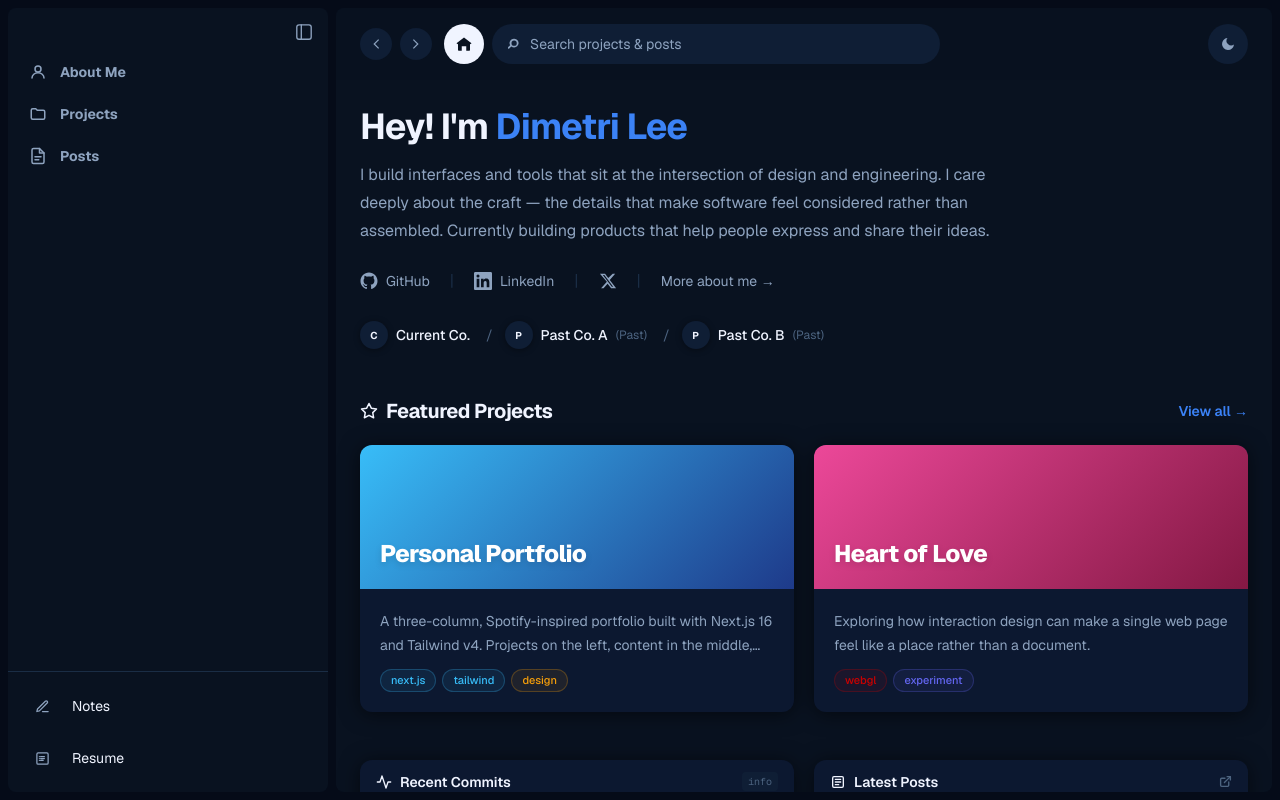
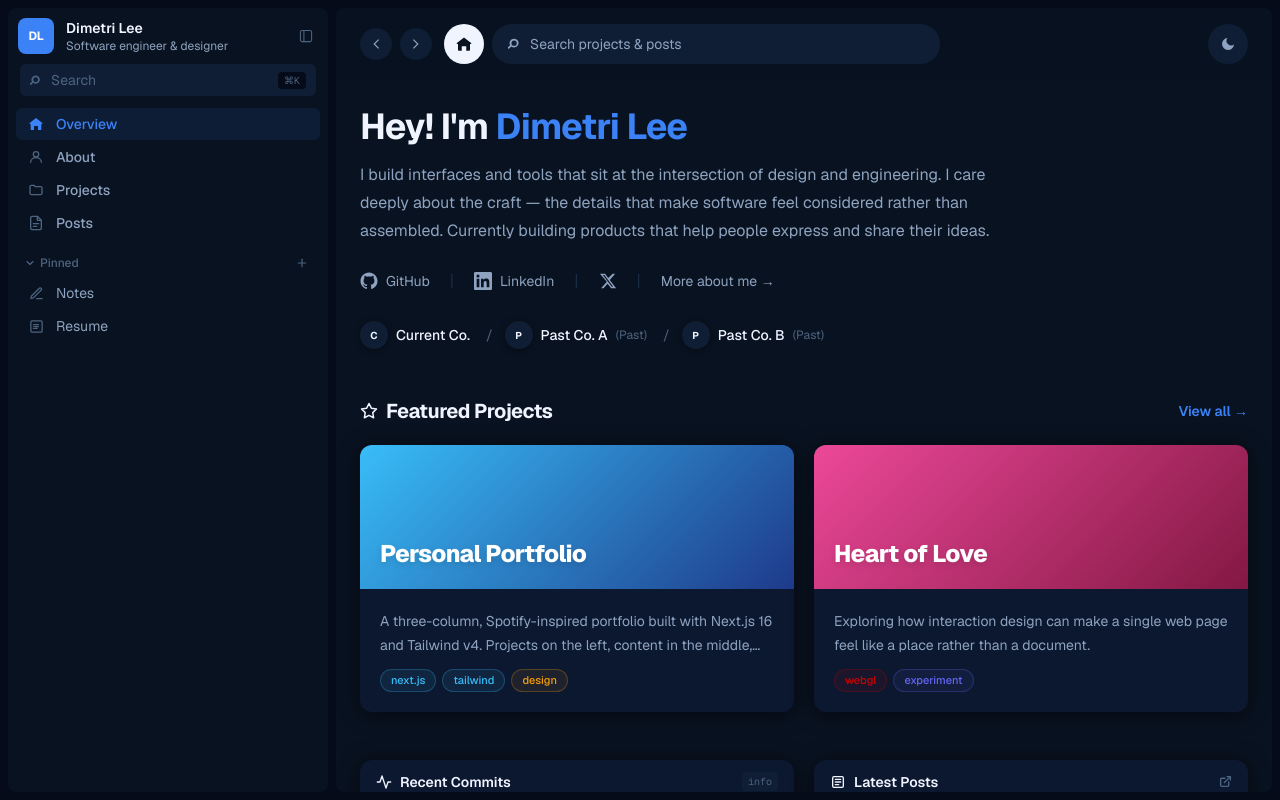
Before and after one commit to Dimmsum/personal-portfolio, a Next.js app: page / in a window 1280 px wide. Built offline with nearby package versions, Linux system fonts and the light colour scheme; no server answers.

Commit message:
Update LeftSidebar component layout and adjust PortfolioShell sidebar width

```diff
--- a/components/shell/LeftSidebar.tsx
+++ b/components/shell/LeftSidebar.tsx
@@ -2,207 +2,214 @@
 
 import Link from "next/link";
 import { usePathname } from "next/navigation";
-import { useMemo } from "react";
-import { posts } from "@/lib/content/posts";
 import { profile } from "@/lib/content/profile";
-import { projects } from "@/lib/content/projects";
-import { CollapseToggle } from "./CollapseToggle";
 
 type Props = {
   collapsed: boolean;
   onToggle: () => void;
 };
 
-// ─── Main component ───────────────────────────────────────────────────────────
+export function LeftSidebar({ collapsed, onToggle }: Props) {
+  const pathname = usePathname();
 
-export function LeftSidebar({ collapsed, onToggle }: Props) {
-  const sortedPosts = useMemo(
-    () => [...posts].sort((a, b) => (a.publishedAt < b.publishedAt ? 1 : -1)).slice(0, 2),
-    []
-  );
+  const navItems = [
+    { href: "/", icon: <HomeIcon />, label: "Overview", exact: true },
+    { href: "/about", icon: <PersonIcon />, label: "About" },
+    { href: "/projects", icon: <FolderIcon />, label: "Projects" },
+    { href: "/posts", icon: <DocumentIcon />, label: "Posts" },
+  ];
+
+  const pinnedItems = [
+    { href: "/notes", icon: <NotesIcon />, label: "Notes" },
+    { href: "/resume", icon: <ResumeIcon />, label: "Resume" },
+  ];
 
   return (
-    <div className={`flex h-full flex-col overflow-hidden rounded-lg bg-[var(--bg-elevated)] ${collapsed ? "cursor-pointer" : ""}`}>
-      {/* Collapse toggle — centered when collapsed, right-aligned when expanded */}
-      <div className={`flex items-center px-2 pt-2 pb-1 ${collapsed ? "justify-center" : "justify-end"}`}>
-        <CollapseToggle side="left" collapsed={collapsed} onToggle={onToggle} />
+    <div className="flex h-full flex-col overflow-hidden rounded-lg bg-[var(--bg-elevated)]">
+
+      {/* ── Header ─────────────────────────────────────────────────────── */}
+      <div className="flex shrink-0 items-center py-2.5">
+        {/* Avatar — always in the icon column, toggles sidebar */}
+        <div className="flex w-10 shrink-0 items-center justify-center ml-2">
+          <button
+            type="button"
+            onClick={onToggle}
+            aria-label={collapsed ? "Expand sidebar" : "Collapse sidebar"}
+            aria-expanded={!collapsed}
+            className="flex h-9 w-9 items-center justify-center rounded-lg bg-[var(--accent)] text-white transition-opacity hover:opacity-80"
+          >
+            <span className="text-xs font-bold tracking-tight">DL</span>
+          </button>
+        </div>
+
+        {/* Name + role */}
+        <div
+          className={`flex min-w-0 flex-1 items-center gap-1.5 overflow-hidden pl-2.5 transition-[opacity] duration-200 ${
+            collapsed ? "opacity-0 pointer-events-none" : "opacity-100"
+          }`}
+        >
+          <div className="min-w-0 flex-1">
+            <div className="truncate text-sm font-semibold text-[var(--text-primary)]">
+              {profile.displayName}
+            </div>
+            <div className="truncate text-xs text-[var(--text-muted)]">{profile.role}</div>
+          </div>
+          <button
+            type="button"
+            onClick={onToggle}
+            aria-label="Collapse sidebar"
+            tabIndex={collapsed ? -1 : 0}
+            className="mr-2 flex h-7 w-7 shrink-0 items-center justify-center rounded-md text-[var(--text-dim)] transition-colors hover:bg-[var(--bg-highlight)] hover:text-[var(--text-muted)]"
+          >
+            <CollapseIcon />
+          </button>
+        </div>
       </div>
 
-      {/* Primary nav — vertically stacked */}
-      <div className={`flex flex-col gap-0.5 pb-1 ${collapsed ? "items-center px-0" : "px-2"}`}>
-        <NavItem
-          icon={<PersonIcon />}
-          label="About Me"
-          href="/about"
-          collapsed={collapsed}
-          preview={
-            <div className="flex flex-col gap-0.5">
-              <div className="font-medium text-[var(--text-muted)]">{profile.displayName ?? profile.name}</div>
-              <div className="text-[var(--text-dim)]">{profile.role}</div>
-              <p className="mt-1 line-clamp-2 text-[var(--text-dim)]">{profile.bio}</p>
-            </div>
-          }
-        />
-        <NavItem
-          icon={<FolderIcon />}
-          label="Projects"
-          href="/projects"
-          collapsed={collapsed}
-          preview={
-            <div className="flex flex-col gap-0.5">
-              {projects.slice(0, 3).map((p) => (
-                <div key={p.slug} className="truncate text-[var(--text-muted)]">{p.name}</div>
-              ))}
-            </div>
-          }
-        />
-        <NavItem
-          icon={<DocumentIcon />}
-          label="Posts"
-          href="/posts"
-          collapsed={collapsed}
-          preview={
-            <div className="flex flex-col gap-1">
-              {sortedPosts.map((p) => (
-                <div key={p.slug} className="flex items-baseline justify-between gap-2">
-                  <span className="truncate text-[var(--text-muted)]">{p.title}</span>
-                  <span className="shrink-0 text-[var(--text-dim)]">{formatDate(p.publishedAt)}</span>
-                </div>
-              ))}
-            </div>
-          }
-        />
+      {/* ── Search ─────────────────────────────────────────────────────── */}
+      <div
+        className={`overflow-hidden transition-[max-height,opacity] duration-200 ${
+          collapsed ? "max-h-0 opacity-0" : "max-h-14 opacity-100"
+        }`}
+      >
+        <div className="px-3 pb-3">
+          <div className="flex h-8 items-center gap-2 rounded-md bg-[var(--bg-highlight)] px-2.5">
+            <SearchIcon />
+            <span className="flex-1 text-sm text-[var(--text-dim)]">Search</span>
+            <kbd className="rounded bg-[var(--bg-base)] px-1.5 py-px text-[10px] text-[var(--text-dim)]">
+              ⌘K
+            </kbd>
+          </div>
+        </div>
       </div>
 
-      {/* Misc section — pinned to bottom */}
-      <div className="mt-auto shrink-0 border-t border-[var(--border-subtle)] py-2 px-2">
-        <MiscItem href="/notes"  icon={<NotesIcon />}  label="Notes"  collapsed={collapsed} />
-        <MiscItem href="/resume" icon={<ResumeIcon />} label="Resume" collapsed={collapsed} />
+      {/* ── Primary nav ────────────────────────────────────────────────── */}
+      <nav className="flex shrink-0 flex-col gap-px">
+        {navItems.map((item) => {
+          const active = item.exact ? pathname === item.href : pathname.startsWith(item.href);
+          return (
+            <Link
+              key={item.href}
+              href={item.href}
+              title={collapsed ? item.label : undefined}
+              className={`mx-2 flex h-8 items-center rounded-md transition-colors ${
+                active
+                  ? "bg-[var(--accent)]/10 text-[var(--accent)]"
+                  : "text-[var(--text-muted)] hover:bg-[var(--bg-highlight)] hover:text-[var(--text-primary)]"
+              }`}
+            >
+              {/* Icon — fixed 40 px column so it never moves */}
+              <span
+                className={`flex w-10 shrink-0 items-center justify-center ${
+                  active ? "text-[var(--accent)]" : "text-[var(--text-dim)]"
+                }`}
+              >
+                {item.icon}
+              </span>
+              {/* Label — slides away when collapsed */}
+              <span
+                className={`overflow-hidden whitespace-nowrap text-sm font-medium transition-[max-width,opacity] duration-200 ${
+                  collapsed ? "max-w-0 opacity-0" : "max-w-[200px] opacity-100 pr-2"
+                }`}
+              >
+                {item.label}
+              </span>
+            </Link>
+          );
+        })}
+      </nav>
+
+      {/* ── Pinned section ─────────────────────────────────────────────── */}
+      <div className="mt-3">
+        {/* Section header — hidden when collapsed */}
+        <div
+          className={`overflow-hidden transition-[max-height,opacity] duration-200 ${
+            collapsed ? "max-h-0 opacity-0" : "max-h-8 opacity-100"
+          }`}
+        >
+          <div className="mb-0.5 flex items-center justify-between px-4 py-0.5">
+            <div className="flex items-center gap-1 text-[var(--text-dim)]">
+              <ChevronDownIcon />
+              <span className="text-xs font-medium">Pinned</span>
+            </div>
+            <button
+              type="button"
+              aria-label="Add pinned item"
+              className="flex h-5 w-5 items-center justify-center rounded text-[var(--text-dim)] transition-colors hover:bg-[var(--bg-highlight)] hover:text-[var(--text-muted)]"
+            >
+              <PlusIcon />
+            </button>
+          </div>
+        </div>
+
+        {/* Pinned items */}
+        <div className="flex flex-col gap-px">
+          {pinnedItems.map((item) => {
+            const active = pathname === item.href;
+            return (
+              <Link
+                key={item.href}
+                href={item.href}
+                title={collapsed ? item.label : undefined}
+                className={`mx-2 flex h-8 items-center rounded-md transition-colors ${
+                  active
+                    ? "bg-[var(--accent)]/10 text-[var(--accent)]"
+                    : "text-[var(--text-muted)] hover:bg-[var(--bg-highlight)] hover:text-[var(--text-primary)]"
+                }`}
+              >
+                <span
+                  className={`flex w-10 shrink-0 items-center justify-center ${
+                    active ? "text-[var(--accent)]" : "text-[var(--text-dim)]"
+                  }`}
+                >
+                  {item.icon}
+                </span>
+                <span
+                  className={`overflow-hidden whitespace-nowrap text-sm transition-[max-width,opacity] duration-200 ${
+                    collapsed ? "max-w-0 opacity-0" : "max-w-[200px] opacity-100 pr-2"
+                  }`}
+                >
+                  {item.label}
+                </span>
+              </Link>
+            );
+          })}
+        </div>
       </div>
     </div>
   );
 }
 
-// ─── Nav item ─────────────────────────────────────────────────────────────────
-
-function NavItem({
-  icon,
-  label,
-  href,
-  collapsed,
-  preview,
-}: {
-  icon: React.ReactNode;
-  label: string;
-  href: string;
-  collapsed: boolean;
-  preview?: React.ReactNode;
-}) {
-  const pathname = usePathname();
-  const active = pathname.startsWith(href);
-
-  return (
-    <div className="group">
-      <Link
-        href={href}
-        title={label}
-        className={`flex items-center rounded-md transition-colors ${
-          collapsed ? "h-9 w-9 justify-center" : "w-full gap-2 px-2 py-1.5"
-        } ${
-          active
-            ? "bg-[var(--accent)]/10 text-[var(--accent)]"
-            : "text-[var(--text-muted)] hover:bg-[var(--bg-highlight)] hover:text-[var(--text-primary)]"
-        }`}
-      >
-        <span className="flex h-7 w-7 shrink-0 items-center justify-center">
-          {icon}
-        </span>
-        <span className={`overflow-hidden whitespace-nowrap text-sm font-bold transition-[opacity,max-width] ${
-          collapsed ? "max-w-0 opacity-0 duration-150" : "max-w-[200px] opacity-100 duration-200 delay-[160ms]"
-        }`}>
-          {label}
-        </span>
-      </Link>
-      {!collapsed && preview && (
-        <div className="max-h-0 overflow-hidden transition-all duration-200 ease-out group-hover:max-h-48">
-          <div className="px-2 pb-2 pt-0.5 text-xs">
-            {preview}
-          </div>
-        </div>
-      )}
-    </div>
-  );
-}
-
-// ─── Misc section item ────────────────────────────────────────────────────────
-
-function MiscItem({
-  href,
-  icon,
-  label,
-  collapsed,
-}: {
-  href: string;
-  icon: React.ReactNode;
-  label: string;
-  collapsed: boolean;
-}) {
-  const pathname = usePathname();
-  const active = pathname === href;
-  return (
-    <Link
-      href={href}
-      title={label}
-      className={`flex items-center gap-3 rounded-md px-2 py-2 transition-colors ${
-        active ? "bg-[var(--bg-highlight)]" : "hover:bg-[var(--bg-highlight)]"
-      }`}
-    >
-      <span
-        className={`flex h-9 w-9 shrink-0 items-center justify-center rounded-md ${
-          active ? "text-[var(--accent)]" : "text-[var(--text-muted)]"
-        }`}
-      >
-        {icon}
-      </span>
-      <span className={`overflow-hidden whitespace-nowrap text-sm text-[var(--text-primary)] transition-[opacity,max-width] ${
-        collapsed ? "max-w-0 opacity-0 duration-150" : "max-w-[200px] opacity-100 duration-200 delay-[160ms]"
-      }`}>
-        {label}
-      </span>
-    </Link>
-  );
-}
-
-// ─── Shared helpers ───────────────────────────────────────────────────────────
-
-function formatDate(iso: string): string {
-  const d = new Date(iso);
-  if (Number.isNaN(d.getTime())) return iso;
-  return d.toLocaleDateString("en-US", { month: "short", day: "numeric", year: "numeric" });
-}
-
 // ─── Icons ────────────────────────────────────────────────────────────────────
 
-function FolderIcon() {
+function HomeIcon() {
   return (
-    <svg width="18" height="18" viewBox="0 0 24 24" fill="none" stroke="currentColor" strokeWidth="2" strokeLinecap="round" strokeLinejoin="round" aria-hidden>
-      <path d="M3 7a2 2 0 0 1 2-2h4l2 2h8a2 2 0 0 1 2 2v8a2 2 0 0 1-2 2H5a2 2 0 0 1-2-2V7z" />
+    <svg width="16" height="16" viewBox="0 0 24 24" fill="currentColor" aria-hidden>
+      <path d="M12 3.172 2 11l1.414 1.414L4 11.828V20a1 1 0 0 0 1 1h4v-6h6v6h4a1 1 0 0 0 1-1v-8.172l.586.586L22 11 12 3.172z" />
     </svg>
   );
 }
 
 function PersonIcon() {
   return (
-    <svg width="18" height="18" viewBox="0 0 24 24" fill="none" stroke="currentColor" strokeWidth="2" strokeLinecap="round" strokeLinejoin="round" aria-hidden>
+    <svg width="16" height="16" viewBox="0 0 24 24" fill="none" stroke="currentColor" strokeWidth="2" strokeLinecap="round" strokeLinejoin="round" aria-hidden>
       <circle cx="12" cy="8" r="4" />
       <path d="M4 20c0-4 3.6-7 8-7s8 3 8 7" />
     </svg>
   );
 }
 
+function FolderIcon() {
+  return (
+    <svg width="16" height="16" viewBox="0 0 24 24" fill="none" stroke="currentColor" strokeWidth="2" strokeLinecap="round" strokeLinejoin="round" aria-hidden>
+      <path d="M3 7a2 2 0 0 1 2-2h4l2 2h8a2 2 0 0 1 2 2v8a2 2 0 0 1-2 2H5a2 2 0 0 1-2-2V7z" />
+    </svg>
+  );
+}
+
 function DocumentIcon() {
   return (
-    <svg width="18" height="18" viewBox="0 0 24 24" fill="none" stroke="currentColor" strokeWidth="2" strokeLinecap="round" strokeLinejoin="round" aria-hidden>
+    <svg width="16" height="16" viewBox="0 0 24 24" fill="none" stroke="currentColor" strokeWidth="2" strokeLinecap="round" strokeLinejoin="round" aria-hidden>
       <path d="M14 2H6a2 2 0 0 0-2 2v16a2 2 0 0 0 2 2h12a2 2 0 0 0 2-2V8z" />
       <polyline points="14 2 14 8 20 8" />
       <line x1="8" y1="13" x2="16" y2="13" />
@@ -231,3 +238,37 @@ function ResumeIcon() {
     </svg>
   );
 }
+
+function SearchIcon() {
+  return (
+    <svg width="13" height="13" viewBox="0 0 16 16" fill="currentColor" className="text-[var(--text-dim)]" aria-hidden>
+      <path d="M7 2a5 5 0 1 1-3.2 8.8l-3 3-1.4-1.4 3-3A5 5 0 0 1 7 2zm0 2a3 3 0 1 0 0 6 3 3 0 0 0 0-6z" />
+    </svg>
+  );
+}
+
+function CollapseIcon() {
+  return (
+    <svg width="14" height="14" viewBox="0 0 20 20" fill="none" stroke="currentColor" strokeWidth="1.5" strokeLinecap="round" strokeLinejoin="round" aria-hidden>
+      <rect x="2" y="2" width="16" height="16" rx="2.5" />
+      <line x1="7" y1="2" x2="7" y2="18" />
+    </svg>
+  );
+}
+
+function ChevronDownIcon() {
+  return (
+    <svg width="12" height="12" viewBox="0 0 16 16" aria-hidden>
+      <path d="M4 6l4 4 4-4" stroke="currentColor" strokeWidth="1.5" strokeLinecap="round" strokeLinejoin="round" fill="none" />
+    </svg>
+  );
+}
+
+function PlusIcon() {
+  return (
+    <svg width="12" height="12" viewBox="0 0 16 16" fill="none" stroke="currentColor" strokeWidth="1.5" strokeLinecap="round" aria-hidden>
+      <line x1="8" y1="3" x2="8" y2="13" />
+      <line x1="3" y1="8" x2="13" y2="8" />
+    </svg>
+  );
+}
--- a/components/shell/PortfolioShell.tsx
+++ b/components/shell/PortfolioShell.tsx
@@ -24,7 +24,7 @@ export function PortfolioShell({ children }: { children: React.ReactNode }) {
     <div className="flex h-full w-full gap-2 p-2">
       <aside
         className={`${
-          leftCollapsed ? "w-[72px]" : "w-[320px]"
+          leftCollapsed ? "w-14" : "w-[320px]"
         } shrink-0 transition-[width] duration-300 ease-in-out`}
       >
         <LeftSidebar
```
